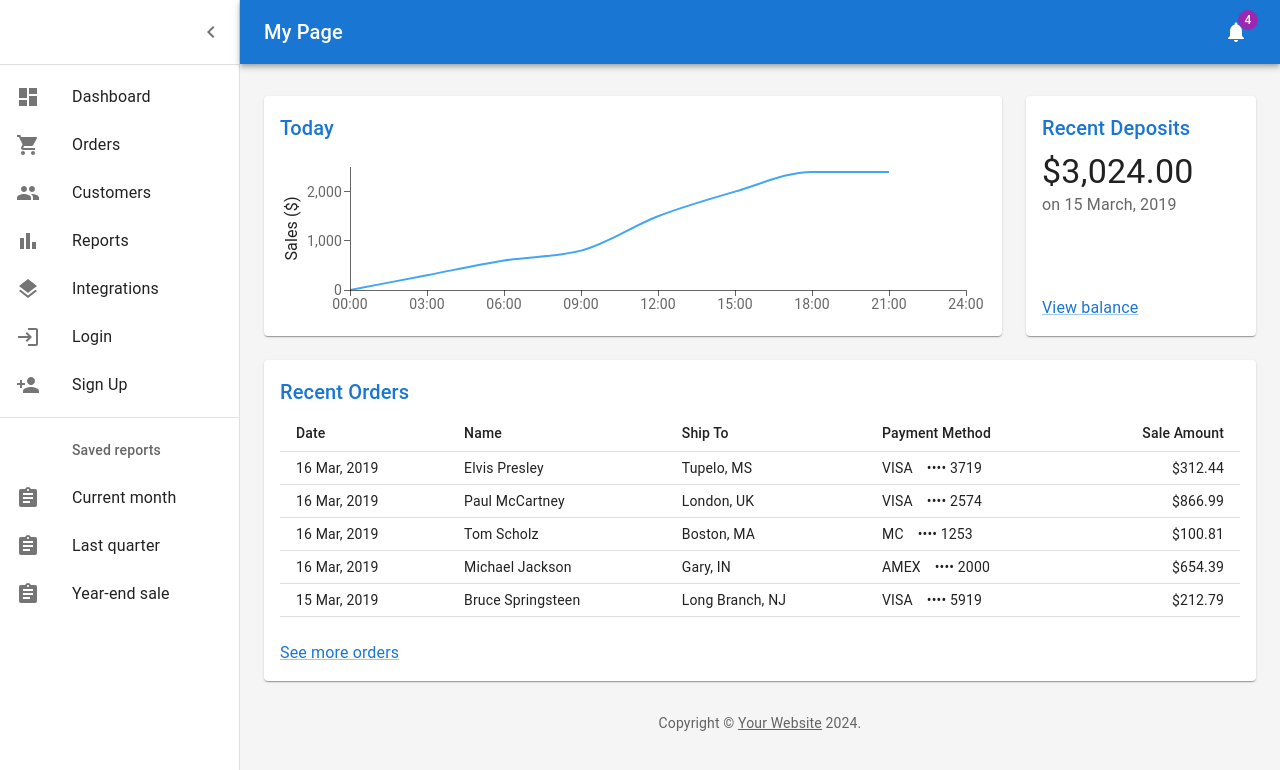
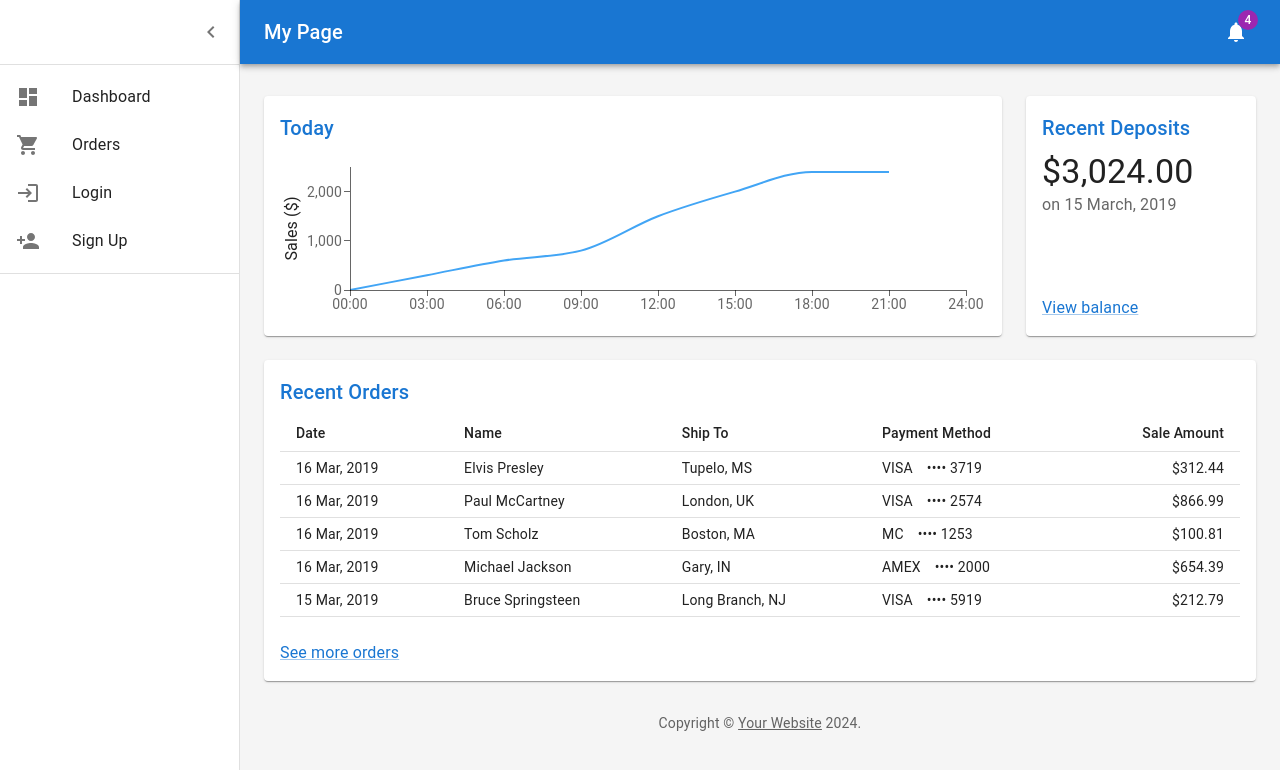
Before and after one commit to Belalaskaik/social-budgeting-app-NextJs-NodeJS-, a Next.js app: page / in a window 1280 px wide. Shown: the top 770 px of the page. Built offline with nearby package versions, Linux system fonts and the light colour scheme.

Commit message:
visibility help

```diff
--- a/app/checkout/page.jsx
+++ b/app/checkout/page.jsx
@@ -43,29 +43,7 @@ function ToggleCustomTheme({ showCustomTheme, toggleCustomTheme }) {
         position: "fixed",
         bottom: 24,
       }}
-    >
-      <ToggleButtonGroup
-        color="primary"
-        exclusive
-        value={showCustomTheme}
-        onChange={toggleCustomTheme}
-        aria-label="Toggle design language"
-        sx={{
-          backgroundColor: "background.default",
-          "& .Mui-selected": {
-            pointerEvents: "none",
-          },
-        }}
-      >
-        <ToggleButton value>
-          <AutoAwesomeRoundedIcon sx={{ fontSize: "20px", mr: 1 }} />
-          Custom theme
-        </ToggleButton>
-        <ToggleButton data-screenshot="toggle-default-theme" value={false}>
-          Material Design 2
-        </ToggleButton>
-      </ToggleButtonGroup>
-    </Box>
+    ></Box>
   );
 }
 
@@ -130,13 +108,8 @@ export default function Checkout() {
         >
           <Box sx={{ display: "flex", alignItems: "end", height: 150 }}>
             <Link href=".." passHref>
-              <Button
-                startIcon={<ArrowBackRoundedIcon />}
-                component="a"
-                sx={{ ml: "-8px" }}
-              >
-                Back to
-                <SitemarkIcon />
+              <Button startIcon={<ArrowBackRoundedIcon />} sx={{ ml: "-8px" }}>
+                Back to Dashboard
               </Button>
             </Link>
           </Box>
@@ -296,12 +269,17 @@ export default function Checkout() {
                   <strong>&nbsp;#140396</strong>. We have emailed your order
                   confirmation and will update you once it's shipped.
                 </Typography>
-                <Button
-                  variant="contained"
-                  sx={{ alignSelf: "start", width: { xs: "100%", sm: "auto" } }}
-                >
-                  Go to my orders
-                </Button>
+                <Link href=".." passHref>
+                  <Button
+                    variant="contained"
+                    sx={{
+                      alignSelf: "start",
+                      width: { xs: "100%", sm: "auto" },
+                    }}
+                  >
+                    Go to my dashboard
+                  </Button>
+                </Link>
               </Stack>
             ) : (
               <React.Fragment>
--- a/app/listItems.js
+++ b/app/listItems.js
@@ -28,37 +28,12 @@ function ListItemLink({ icon, primary, href }) {
 export const mainListItems = (
   <React.Fragment>
     <ListItemLink href="/" icon={<DashboardIcon />} primary="Dashboard" />
-    <ListItemLink href="/checkout" icon={<ShoppingCartIcon />} primary="Orders" />
-    <ListItemLink href="/customers" icon={<PeopleIcon />} primary="Customers" />
-    <ListItemLink href="/reports" icon={<BarChartIcon />} primary="Reports" />
-    <ListItemLink href="/integrations" icon={<LayersIcon />} primary="Integrations" />
+    <ListItemLink
+      href="/checkout"
+      icon={<ShoppingCartIcon />}
+      primary="Orders"
+    />
     <ListItemLink href="/login" icon={<LoginIcon />} primary="Login" />
     <ListItemLink href="/signup" icon={<PersonAddIcon />} primary="Sign Up" />
   </React.Fragment>
 );
-
-export const secondaryListItems = (
-  <React.Fragment>
-    <ListSubheader component="div" inset>
-      Saved reports
-    </ListSubheader>
-    <ListItemButton>
-      <ListItemIcon>
-        <AssignmentIcon />
-      </ListItemIcon>
-      <ListItemText primary="Current month" />
-    </ListItemButton>
-    <ListItemButton>
-      <ListItemIcon>
-        <AssignmentIcon />
-      </ListItemIcon>
-      <ListItemText primary="Last quarter" />
-    </ListItemButton>
-    <ListItemButton>
-      <ListItemIcon>
-        <AssignmentIcon />
-      </ListItemIcon>
-      <ListItemText primary="Year-end sale" />
-    </ListItemButton>
-  </React.Fragment>
-);
```
